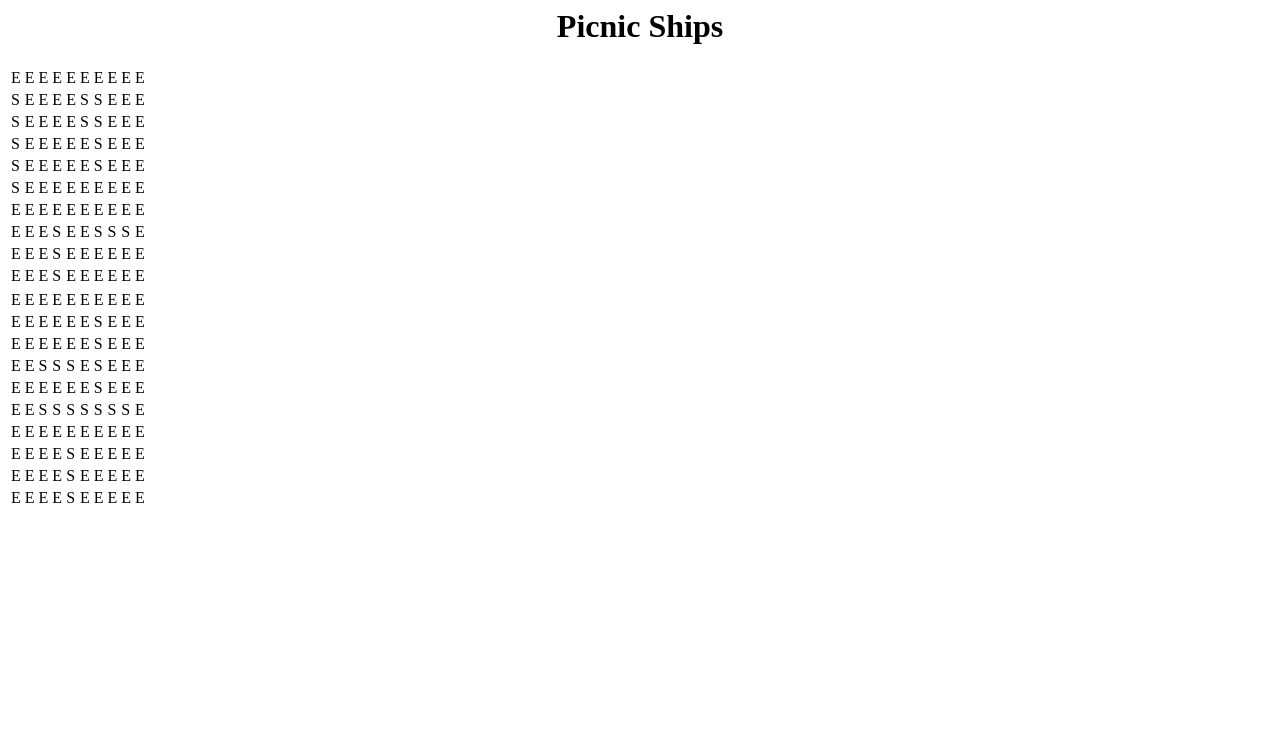
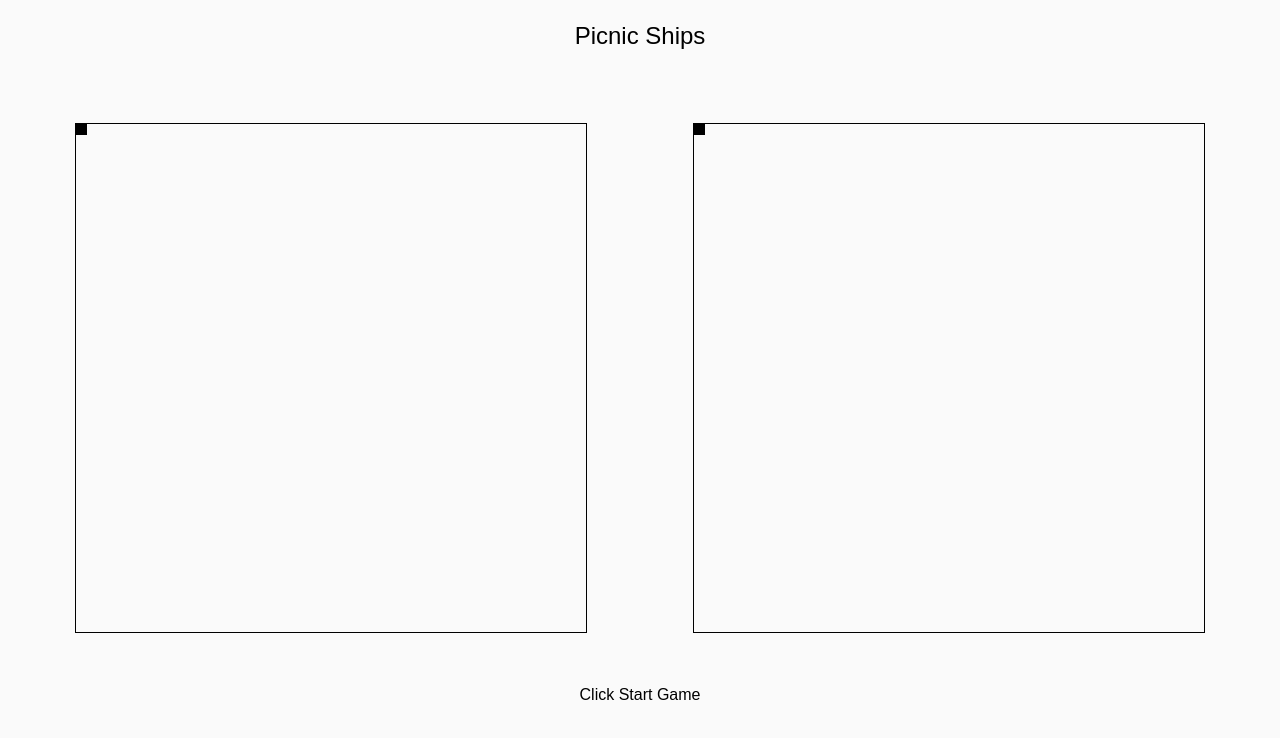
Before and after one commit to Anemy/PicnicShip, a website: page index.html in a window 1280 px wide. Drawn offline with nearby package versions, Linux system fonts and the light colour scheme.

Commit message:
Basic game running with random guessing

```diff
--- a/index.html
+++ b/index.html
@@ -11,20 +11,11 @@
 </head>
 
 <body>
-  <h1>Picnic Ships</h1>
-  <table id="leftBoard">
-    <!-- <tr>
-      <td>Jill</td>
-      <td>Smith</td>
-      <td>50</td>
-    </tr>
-    <tr>
-      <td>Eve</td>
-      <td>Jackson</td>
-      <td>94</td>
-    </tr> -->
+  <div class="title">Picnic Ships</div>
+  <table class="board" id="leftBoard">
   </table>
-  <table id="rightBoard">
+  <table class="board" id="rightBoard">
   </table>
+  <div class="status">Click Start Game</div>
 </body>
 </html>
--- a/public/constants.js
+++ b/public/constants.js
@@ -24,6 +24,8 @@ const boardSize = 10;
 
 // To differentiate locations on the map
 const EMPTY = -1;
+const MISS = -2;
+const HIT = -3;
 
 // a move per half second
 const defaultGameSpeed = 500;
--- a/public/script.js
+++ b/public/script.js
@@ -94,16 +94,20 @@ function getBoardAsTable(board) {
 	for(var i = 0; i < boardSize; i++) {
 		tableString += '<tr>'
 		for(var k = 0; k < boardSize; k++) {
-			tableString += '<td>'
 			switch(board[i][k]) {
 				case EMPTY:
-					tableString += 'E';
+					tableString += '<td class="empty"></td>';
+					break;
+				case HIT:
+					tableString += '<td class="hit"></td>';
+					break;
+				case MISS:
+					tableString += '<td class="miss"></td>';
 					break;
 				default:
-					tableString += 'S';
+					tableString += '<td class="ship"></td>';
 					break;
 			}
-			tableString += '</td>'
 		}
 		tableString += '</tr>';
 	}
@@ -119,10 +123,47 @@ function updatePage() {
 	// reset the drawing of the current tables
 	$('#leftBoard').html(getBoardAsTable(leftBoard));
 	$('#rightBoard').html(getBoardAsTable(rightBoard));
+
+	// makes the boards display as squares
+	var cw = $('.board').width();
+	$('.board').css({'height':cw+'px'});
+}
+
+// will perform a turn on the board passed
+function turn(board) {
+	// right now will just perform a random move on a place which isn't alright burnt
+	while(true) {
+		var xTry = Math.floor(Math.random()*boardSize);
+		var yTry = Math.floor(Math.random()*boardSize);
+
+		if(board[xTry][yTry] != MISS && board[xTry][yTry] != HIT) {
+			if(board[xTry][yTry] == EMPTY) {
+				board[xTry][yTry] = MISS;
+			}
+			else {
+				board[xTry][yTry] = HIT;
+			}
+			break;
+		}
+	}
+}
+
+function checkGameOver() {
+
 }
 
 function gameLoop() {
+	// do a move depending on whose turn it is
+	if(currentTurn == LEFT) {
+		turn(rightBoard);
+		currentTurn = RIGHT;
+	}
+	else if(currentTurn == RIGHT) {
+		turn(leftBoard);
+		currentTurn = LEFT;
+	}
 
+	checkGameOver();
 
 	updatePage();
 }
@@ -136,5 +177,5 @@ function startGame() {
 	gameLoopInterval = setInterval(gameLoop, gameSpeed);
 }
 
-console.log('Script loaded. ');
 startGame();
+console.log('Game script loaded. ');
--- a/public/styles.css
+++ b/public/styles.css
@@ -1,3 +1,97 @@
+/* START reset css */
+html, body, div, span, applet, object, iframe,
+h1, h2, h3, h4, h5, h6, p, blockquote, pre,
+a, abbr, acronym, address, big, cite, code,
+del, dfn, em, img, ins, kbd, q, s, samp,
+small, strike, strong, sub, sup, tt, var,
+b, u, i, center,
+dl, dt, dd, ol, ul, li,
+fieldset, form, label, legend,
+table, caption, tbody, tfoot, thead, tr, th, td,
+article, aside, canvas, details, embed,
+figure, figcaption, footer, header, hgroup,
+menu, nav, output, ruby, section, summary,
+time, mark, audio, video {
+  margin: 0;
+  padding: 0;
+  border: 0;
+  font-size: 100%;
+  font: inherit;
+  vertical-align: baseline;
+}
+article, aside, details, figcaption, figure,
+footer, header, hgroup, menu, nav, section {
+  display: block;
+}
+body {
+  line-height: 1;
+}
+ol, ul {
+  list-style: none;
+}
+blockquote, q {
+  quotes: none;
+}
+blockquote:before, blockquote:after,
+q:before, q:after {
+  content: '';
+  content: none;
+}
+table {
+  border-collapse: collapse;
+  border-spacing: 0;
+}
+/* END reset css */
+
+
 html, body {
   text-align: center;
+
+  background-color: #FAFAFA;
 }
+
+.title {
+  margin-top: 1em;
+  margin-bottom: 1em;
+
+  font-family: Arial;
+  font-size: 1.5em;
+}
+
+.board {
+  width: 40%;
+  /* Height is runtime */
+  margin: 4%;
+
+  padding-bottom: 20%;
+
+  display:inline-block;
+
+  border: 1px solid black;
+
+  table-layout: fixed;
+}
+
+.board td {
+  border: 1px solid black;
+}
+
+.board .empty {
+  background-color: #3498db;
+}
+
+.board .ship {
+  background-color: #2ecc71;
+}
+
+.board .miss {
+  background-color: #34495e;
+}
+
+.board .hit {
+  background-color: #e74c3c;
+}
+
+.status {
+  font-family: Arial;
+}
```
